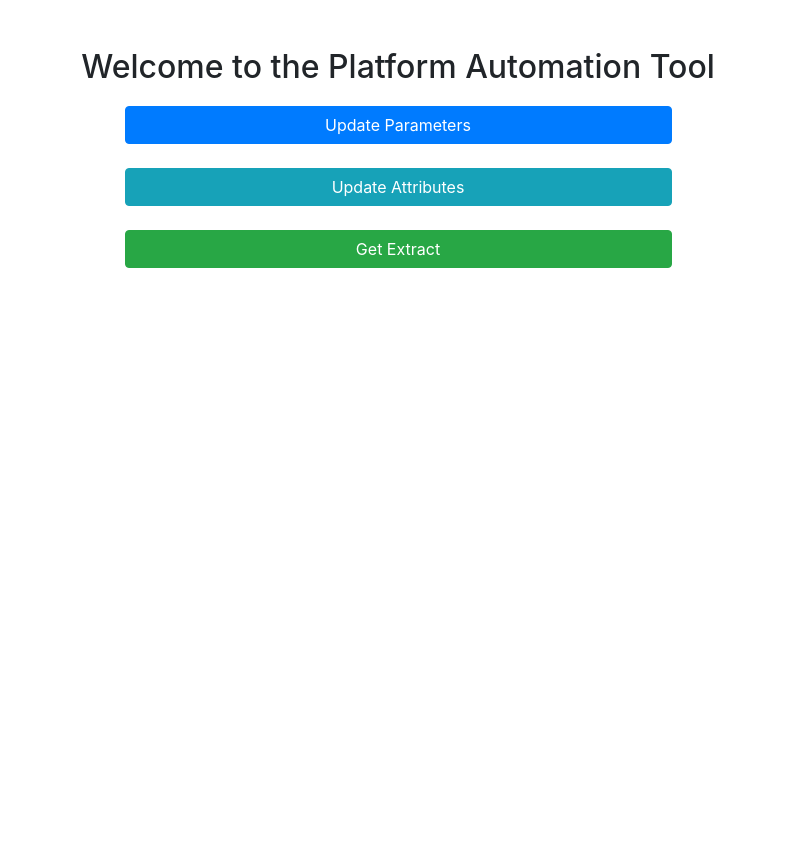
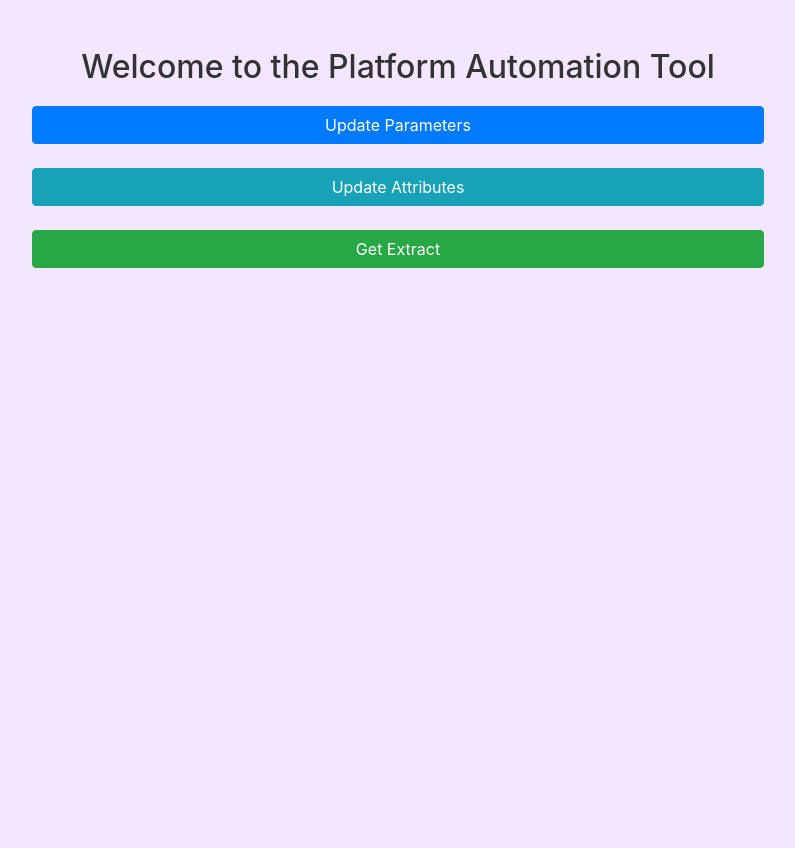
Before and after one commit to younessZMZ/SupportApp, a Flask app: page / in a window 1280 px wide. Shown: the whole page, without its empty margins (242-1037 px from the left). Before the commit the page ends 268 px from the top, so only its background shows below. Run offline with Flask 3, Linux system fonts and the light colour scheme; some libraries are stand-ins or nearby versions.

Commit message:
Add style

```diff
--- /dev/null
+++ b/static/css/style.css
@@ -0,0 +1,33 @@
+body {
+/* Neutral background */
+background-color: #f3e6ff;
+height: 100vh;
+color: #333; /* dark text for contrast */
+}
+
+.main-buttons .btn {
+    padding: 15px 25px; /* Increase button height */
+    width: 150px;  /* adjust this value as you see fit */
+    font-size: 16px; /* Adjust font size */
+    border-radius: 25px;
+    transition: transform 0.2s;
+}
+
+.main-buttons .btn:hover {
+    transform: scale(1.05);
+}
+
+@keyframes fadeIn {
+    from {
+        opacity: 0;
+        transform: translateY(1rem);
+    }
+    to {
+        opacity: 1;
+        transform: translateY(0);
+    }
+}
+
+.animated {
+    animation: fadeIn 0.5s forwards;
+}
--- a/templates/base.html
+++ b/templates/base.html
@@ -8,6 +8,9 @@
     <script src="https://cdnjs.cloudflare.com/ajax/libs/popper.js/1.16.0/umd/popper.min.js"></script>
     <script src="https://maxcdn.bootstrapcdn.com/bootstrap/4.5.2/js/bootstrap.min.js"></script>
     <script src="{{ url_for('static', filename='js/custom-file-input-handler.js') }}"></script>
+    <link rel="stylesheet" href="{{ url_for('static', filename='css/style.css') }}">
+
+
     {% block head %}{% endblock %}
 </head>
 
--- a/templates/index.html
+++ b/templates/index.html
@@ -7,17 +7,18 @@
     <div class="d-flex flex-column align-items-center">
         <h2>Welcome to the Platform Automation Tool</h2>
 
-        <div class="col-6 p-1">
-            <a href="/update_parameters" class="btn btn-primary w-100 my-2">Update Parameters</a>
+        <div class="col-8 p-1"> <!-- Adjusted from col-6 to col-8 -->
+            <a href="/update_parameters" class="btn btn-primary w-100 my-2 animated">Update Parameters</a>
         </div>
-        <div class="col-6 p-1">
-            <a href="/update_attributes" class="btn btn-info w-100 my-2">Update Attributes</a>
+        <div class="col-8 p-1"> <!-- Adjusted from col-6 to col-8 -->
+            <a href="/update_attributes" class="btn btn-info w-100 my-2 animated">Update Attributes</a>
         </div>
-        <div class="col-6 p-1">
-            <a href="/get_extract" class="btn btn-success w-100 my-2">Get Extract</a>
+        <div class="col-8 p-1"> <!-- Adjusted from col-6 to col-8 -->
+            <a href="/get_extract" class="btn btn-success w-100 my-2 animated">Get Extract</a>
         </div>
     </div>
 </div>
+
 
 {% endblock %}
 
```
